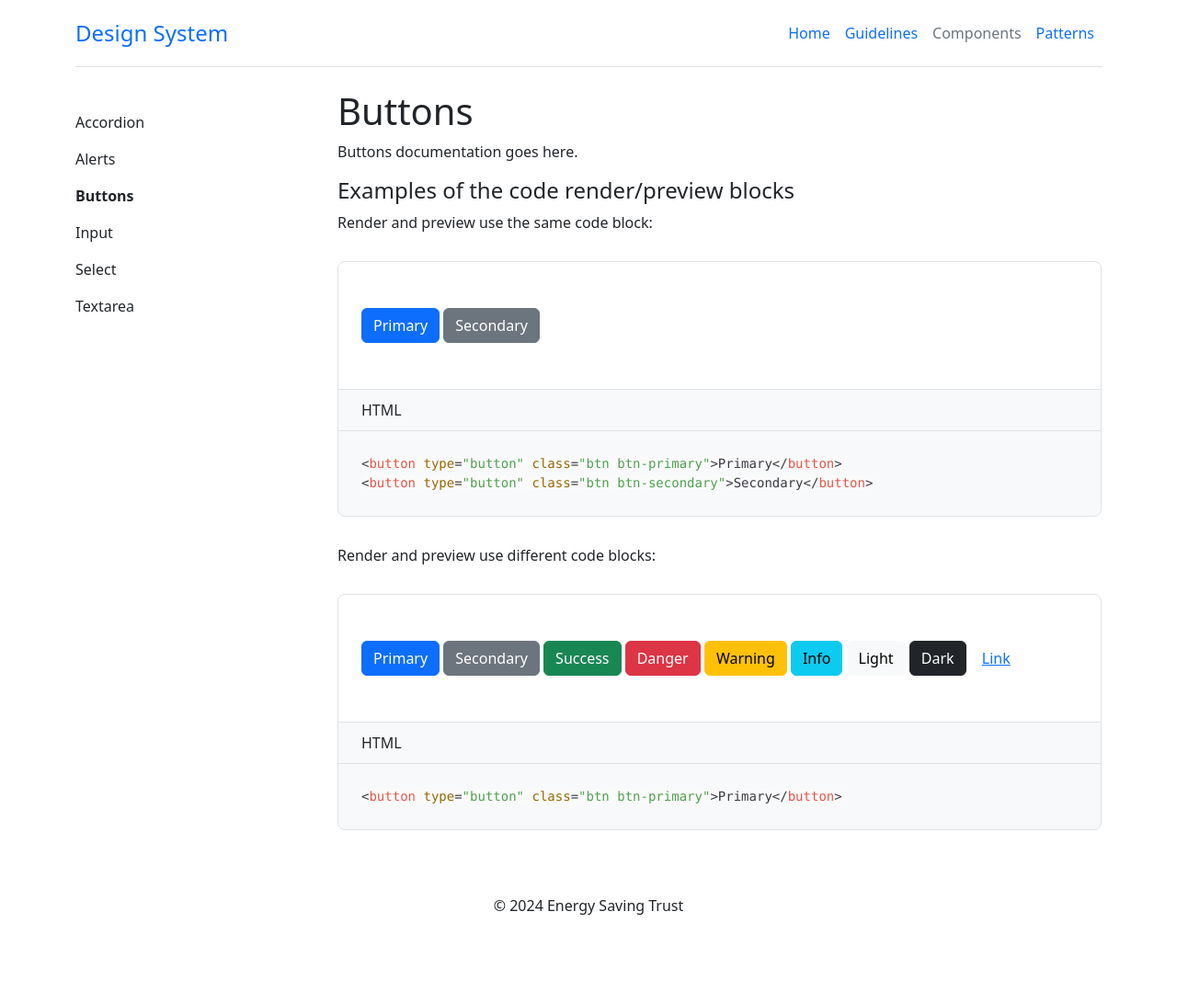
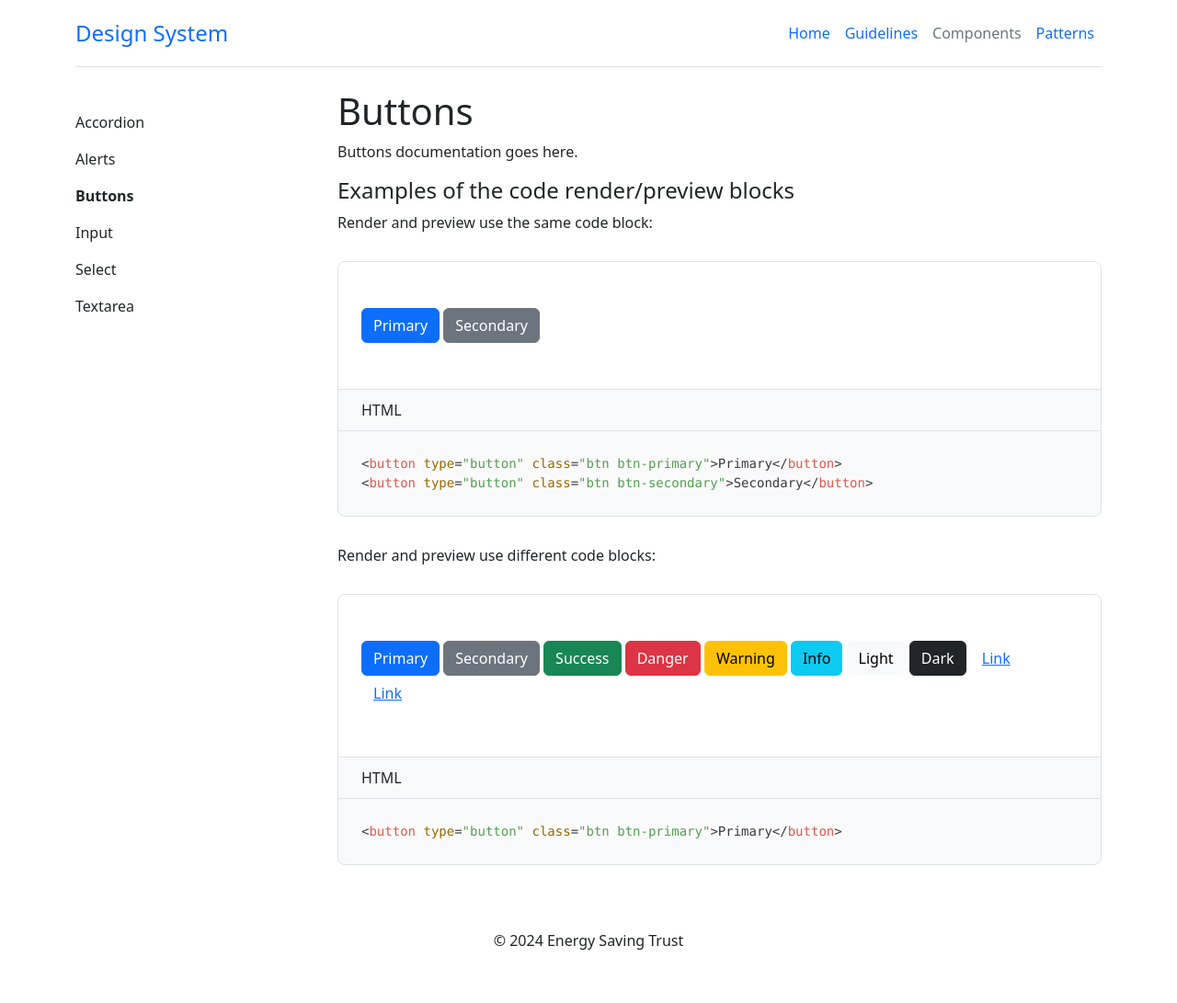
Before and after one commit to Energy-Saving-Trust/Design-System, a Jekyll site: the page built from components/buttons.md, in a window 1280 px wide. Shown: the whole page at 92% size. Built offline with Jekyll 4.4.1, drawn with Linux system fonts in a browser that asks for light colours; nearby versions of some CDN libraries; before the commit the page ends 1053 px from its top, so only the background shows below that.

Commit message:
new button test

```diff
--- a/components/buttons.md
+++ b/components/buttons.md
@@ -32,6 +32,7 @@ Render and preview use different code blocks:
 <button type="button" class="btn btn-light">Light</button>
 <button type="button" class="btn btn-dark">Dark</button>
 <button type="button" class="btn btn-link">Link</button>
+<button type="button" class="btn btn-link">Link</button>
 {% endcapture %}
 
 {% capture code_example %}
```
